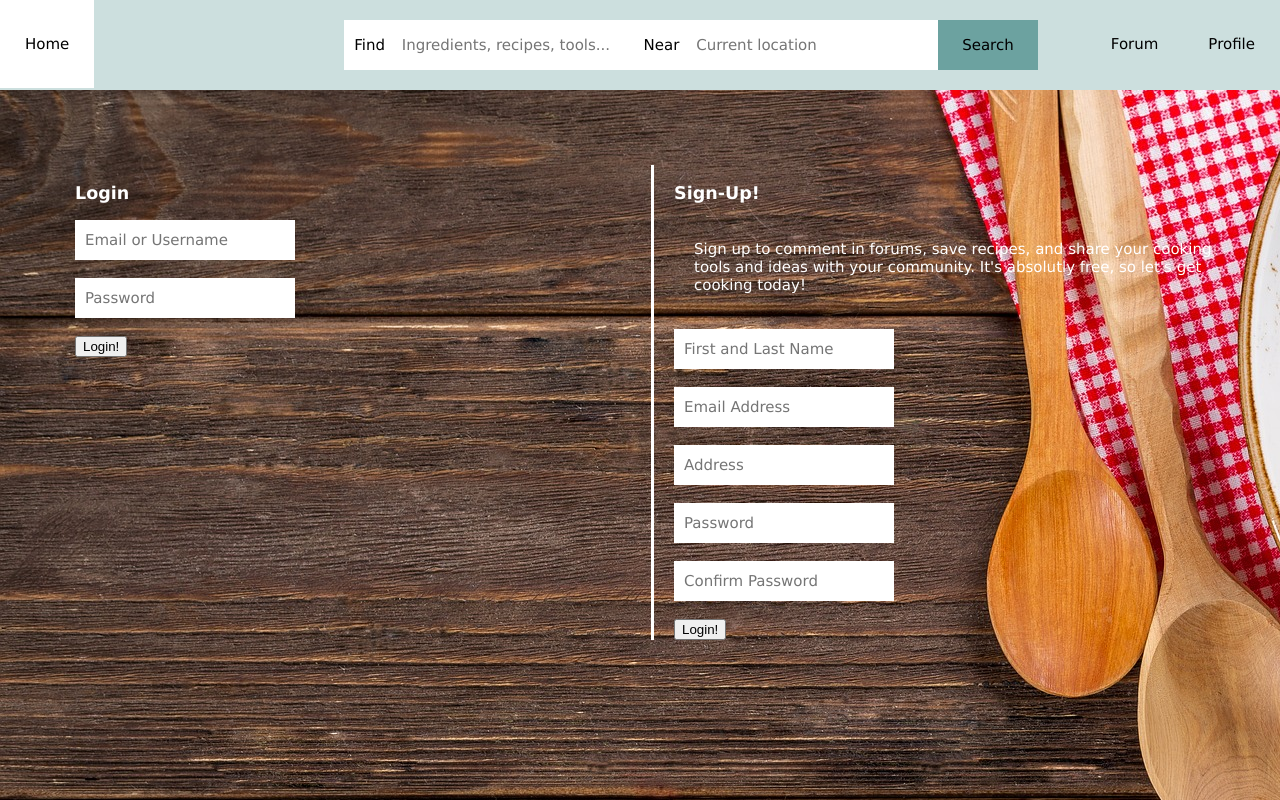
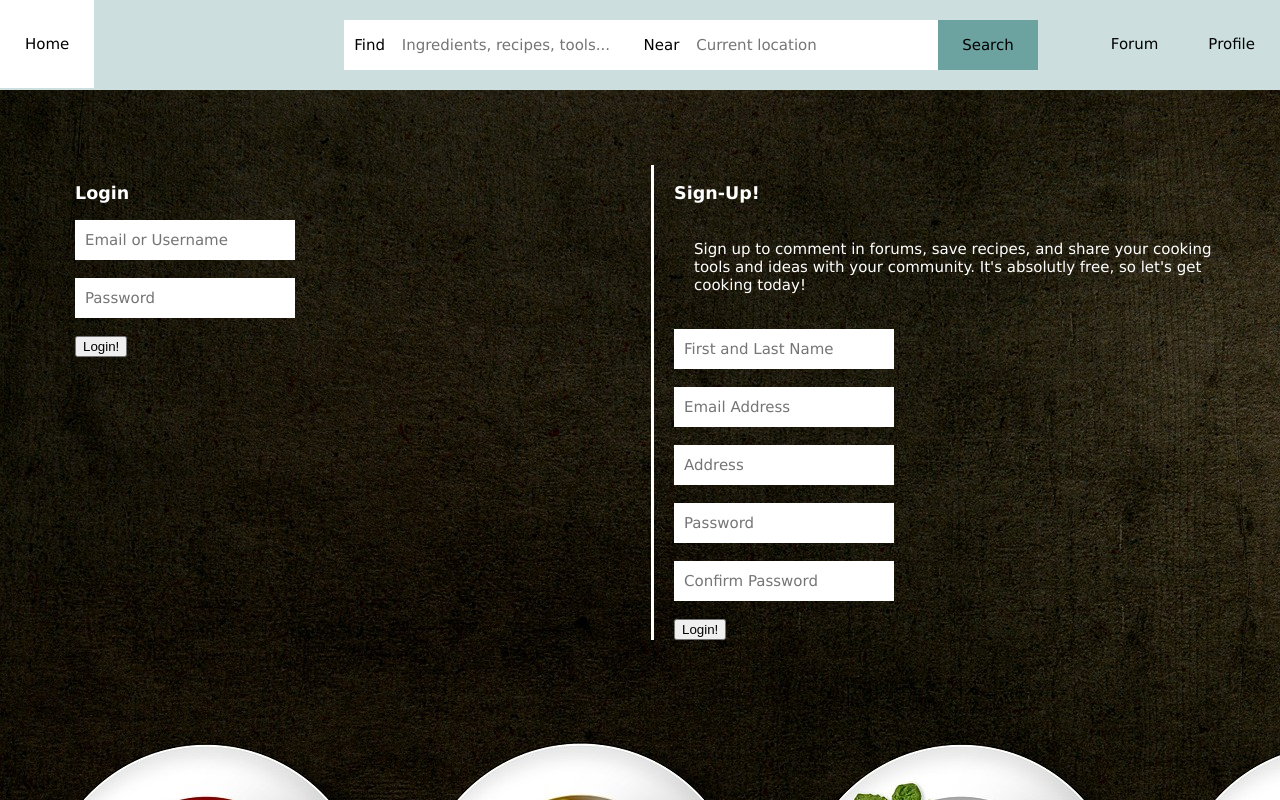
Before and after one commit to sntindal/HCIproject, a plain HTML site: page profileLogin.html in a window 1280 px wide. Shown: the top 800 px of the page. Drawn offline with Linux system fonts and the light colour scheme.

Commit message:
changed login page background

```diff
--- a/profileLogin.html
+++ b/profileLogin.html
@@ -24,7 +24,7 @@
 </header>
 
 <body>
-    <body background="landingPagePic.jpg">
+    <body background="profilePic.jpg">
     <div class="container">
         <div class="first">
             <h3 id="logintext">Login</h3>
```
